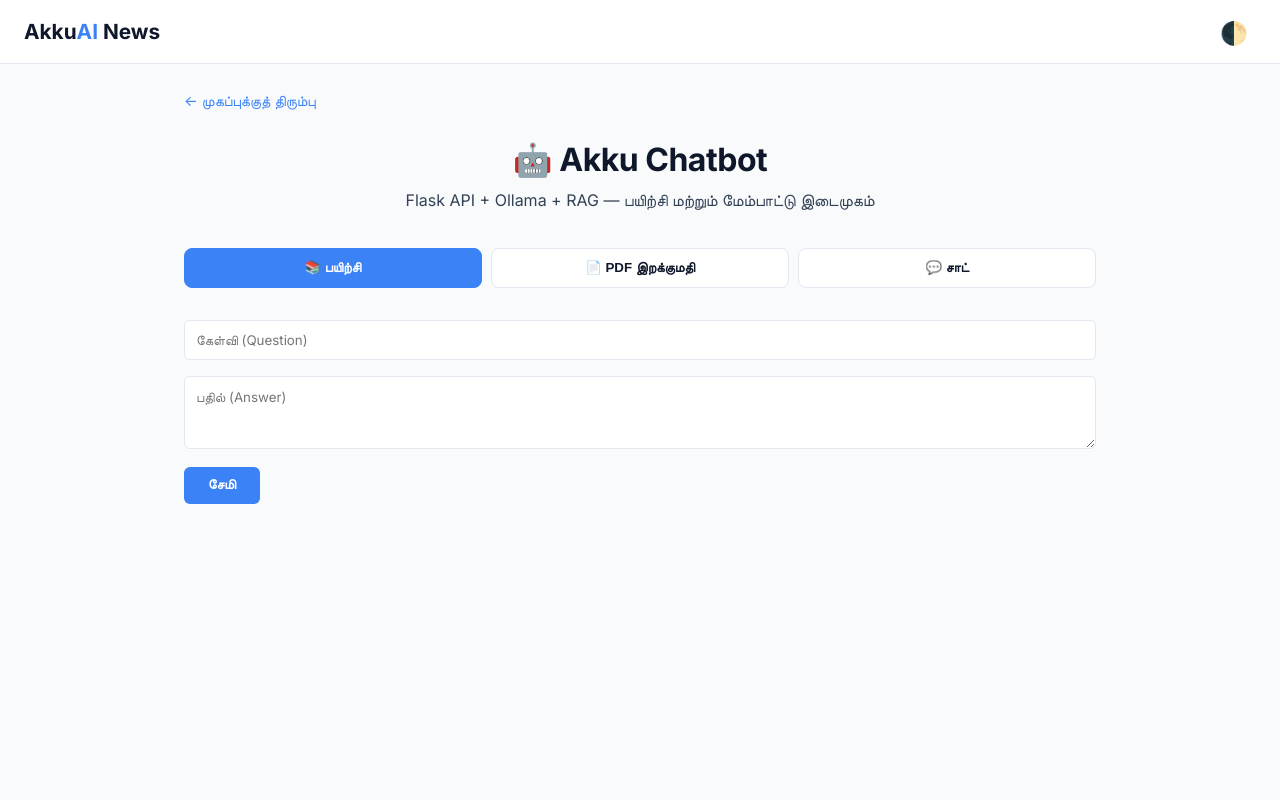
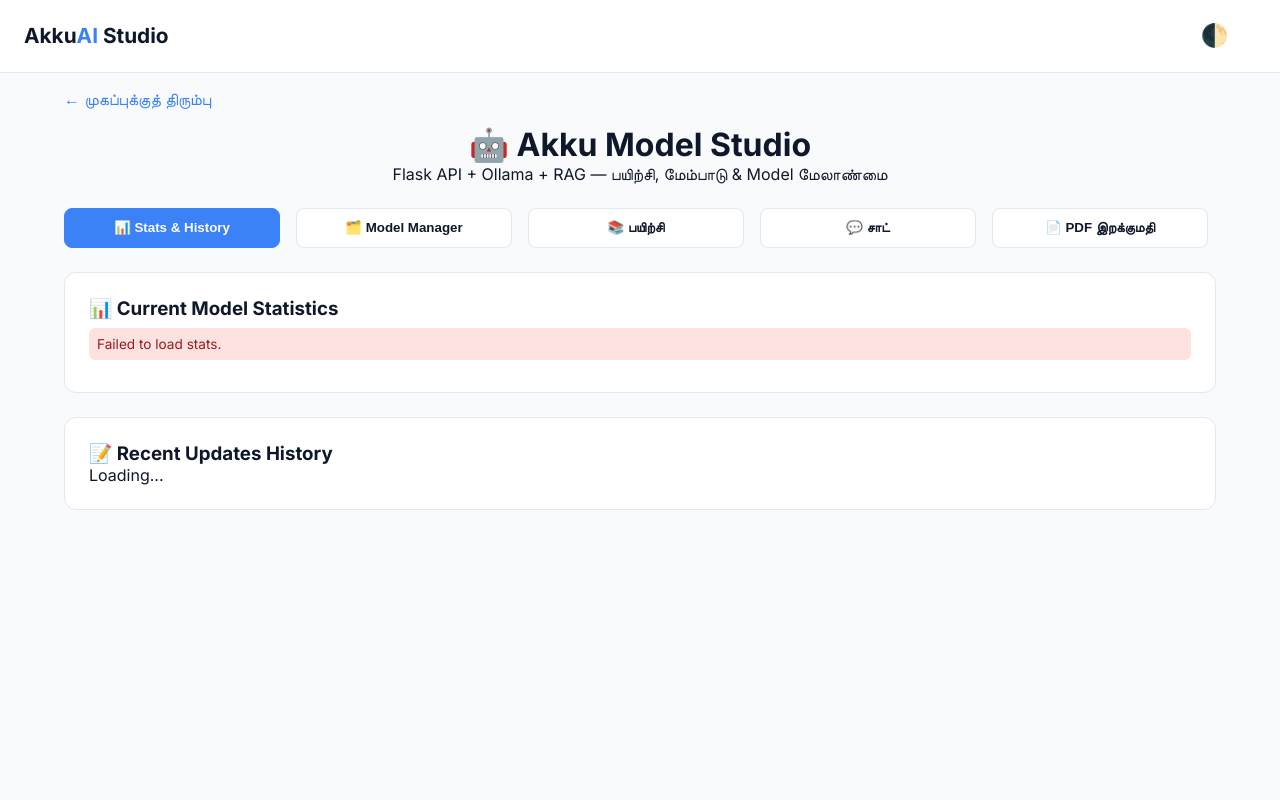
Before and after one commit to akkudevapps/ai, an ASP.NET Core app: page /Home/AkkuChatbot in a window 1280 px wide. Run offline with ASP.NET Core 8, Linux system fonts and the light colour scheme.

Commit message:
என் மாற்றங்களை விளக்கும் message

```diff
--- a/ai/Views/Home/akkuChatbot.cshtml
+++ b/ai/Views/Home/akkuChatbot.cshtml
@@ -1,6 +1,6 @@
 @{
-    ViewData["Title"] = "Akku Chatbot - பயிற்சி & சோதனை";
-    Layout = null; // complete standalone page, but using project theme
+    ViewData["Title"] = "Akku Chatbot - Model Studio";
+    Layout = null;
 }
 <!DOCTYPE html>
 <html lang="ta">
@@ -12,234 +12,277 @@
     <link rel="preconnect" href="https://fonts.gstatic.com" crossorigin>
     <link href="https://fonts.googleapis.com/css2?family=Inter:opsz,wght@14..32,300..700&display=swap" rel="stylesheet">
     <style>
-        /* --- Theme variables (same as news-magazine.css) --- */
+        /* Theme (same as before) */
         :root {
-            --bg-body: #f8fafc;
-            --bg-card: #ffffff;
-            --text-primary: #0f172a;
-            --text-secondary: #334155;
-            --border-light: #e2e8f0;
-            --accent: #3b82f6;
+            --bg-body: #f8fafc; --bg-card: #ffffff; --text-primary: #0f172a;
+            --text-secondary: #334155; --border-light: #e2e8f0; --accent: #3b82f6;
             --accent-hover: #2563eb;
-            --font: 'Inter', system-ui, -apple-system, sans-serif;
         }
         .theme-dark {
-            --bg-body: #0b1120;
-            --bg-card: #111827;
-            --text-primary: #f1f5f9;
-            --text-secondary: #cbd5e1;
-            --border-light: #1e293b;
-            --accent: #60a5fa;
+            --bg-body: #0b1120; --bg-card: #111827; --text-primary: #f1f5f9;
+            --text-secondary: #cbd5e1; --border-light: #1e293b; --accent: #60a5fa;
             --accent-hover: #3b82f6;
         }
-
         * { margin:0; padding:0; box-sizing:border-box; }
-        body {
-            font-family: var(--font);
-            background: var(--bg-body);
-            color: var(--text-primary);
-            transition: background 0.2s, color 0.2s;
-            line-height: 1.5;
-            min-height: 100vh;
-        }
-        .app-bar {
-            display: flex; justify-content: space-between; align-items: center;
-            padding: 0.75rem 1.5rem;
-            background: var(--bg-card);
-            border-bottom: 1px solid var(--border-light);
-            margin-bottom: 1.5rem;
-        }
-        .logo { font-weight: 700; font-size: 1.3rem; color: var(--text-primary); text-decoration: none; }
-        .logo span { color: var(--accent); }
-        .icon-btn {
-            background: transparent; border: none; font-size: 1.4rem; cursor: pointer;
-            color: var(--text-secondary); padding: 0.25rem 0.5rem; border-radius: 8px;
-        }
-        .icon-btn:hover { background: var(--border-light); }
-        .container { max-width: 960px; margin: 0 auto; padding: 0 1.5rem 2rem; }
-        .hero { text-align: center; margin-bottom: 2rem; }
-        .hero h1 { font-size: 2rem; font-weight: 700; letter-spacing: -0.5px; }
-        .hero p { color: var(--text-secondary); margin-top: 0.25rem; }
-        .tabs { display: flex; gap: 0.6rem; margin-bottom: 1.5rem; }
-        .tab {
-            flex:1; padding: 0.7rem; border: none; background: var(--bg-card);
-            color: var(--text-primary); border-radius: 8px; font-weight: 600;
-            cursor: pointer; transition: 0.2s; text-align: center;
-            border: 1px solid var(--border-light);
-        }
-        .tab.active { background: var(--accent); color: white; border-color: var(--accent); }
-        .tab-content { display: none; }
-        .tab-content.active { display: block; }
-
-        textarea, input[type="text"], input[type="file"] {
-            width: 100%; padding: 0.7rem; margin: 0.5rem 0;
-            border: 1px solid var(--border-light); border-radius: 6px;
-            background: var(--bg-card); color: var(--text-primary); font-family: var(--font);
-        }
-        button {
-            padding: 0.65rem 1.5rem; background: var(--accent); color: white;
-            border: none; border-radius: 6px; font-weight: 600; cursor: pointer; margin-top: 0.25rem;
-        }
-        button.secondary { background: var(--border-light); color: var(--text-primary); }
-        .status { font-size: 0.85rem; margin: 0.5rem 0; padding: 0.5rem; border-radius: 6px; }
-        .status.success { background: #d1fae5; color: #065f46; }
-        .status.error { background: #fee2e2; color: #991b1b; }
-
-        .chat-box {
-            border: 1px solid var(--border-light); border-radius: 8px;
-            height: 420px; overflow-y: auto; padding: 1rem; background: var(--bg-card);
-            margin-bottom: 0.75rem;
-        }
-        .message { display: flex; margin-bottom: 0.7rem; }
-        .message.user { justify-content: flex-end; }
-        .bubble {
-            max-width: 75%; padding: 0.6rem 1rem; border-radius: 12px; line-height: 1.5;
-            font-size: 0.95rem;
-        }
-        .user .bubble { background: var(--accent); color: white; }
-        .bot .bubble { background: var(--border-light); color: var(--text-primary); }
-
-        /* back link */
-        .back-link { display: inline-block; margin-bottom: 1.5rem; color: var(--accent); text-decoration: none; font-size: 0.9rem; }
-        .back-link:hover { text-decoration: underline; }
+        body { font-family: 'Inter', sans-serif; background: var(--bg-body); color: var(--text-primary); }
+        .app-bar { display:flex; justify-content:space-between; align-items:center; padding:0.75rem 1.5rem; background:var(--bg-card); border-bottom:1px solid var(--border-light); }
+        .logo { font-weight:700; font-size:1.3rem; color:var(--text-primary); text-decoration:none; } .logo span { color:var(--accent); }
+        .icon-btn { background:none; border:none; font-size:1.4rem; cursor:pointer; color:var(--text-secondary); }
+        .container { max-width:1200px; margin:0 auto; padding:1rem 1.5rem; }
+        .hero { text-align:center; margin-bottom:1.5rem; }
+        .hero h1 { font-size:2rem; }
+        .tabs { display:flex; gap:0.5rem; margin-bottom:1.5rem; flex-wrap:wrap; }
+        .tab { flex:1; min-width:90px; padding:0.7rem; border:1px solid var(--border-light); background:var(--bg-card); color:var(--text-primary); border-radius:8px; cursor:pointer; font-weight:600; text-align:center; }
+        .tab.active { background:var(--accent); color:white; border-color:var(--accent); }
+        .tab-content { display:none; }
+        .tab-content.active { display:block; }
+        input, textarea, select { width:100%; padding:0.7rem; margin:0.5rem 0; border:1px solid var(--border-light); border-radius:6px; background:var(--bg-card); color:var(--text-primary); }
+        button { padding:0.65rem 1.2rem; background:var(--accent); color:white; border:none; border-radius:6px; cursor:pointer; font-weight:600; margin-right:0.5rem; }
+        button.secondary { background:var(--border-light); color:var(--text-primary); }
+        .card { background:var(--bg-card); border:1px solid var(--border-light); border-radius:12px; padding:1.5rem; margin-bottom:1.5rem; }
+        .stat { display:flex; justify-content:space-between; margin-bottom:0.5rem; }
+        .stat span:first-child { color:var(--text-secondary); }
+        .chat-box { height:400px; overflow-y:auto; padding:1rem; background:var(--bg-card); border:1px solid var(--border-light); border-radius:8px; margin-bottom:0.5rem; }
+        .message { display:flex; margin-bottom:0.7rem; }
+        .message.user { justify-content:flex-end; }
+        .bubble { max-width:70%; padding:0.6rem 1rem; border-radius:12px; font-size:0.95rem; }
+        .user .bubble { background:var(--accent); color:white; }
+        .bot .bubble { background:var(--border-light); color:var(--text-primary); }
+        .status { font-size:0.85rem; padding:0.5rem; border-radius:6px; margin:0.5rem 0; }
+        .status.success { background:#d1fae5; color:#065f46; }
+        .status.error { background:#fee2e2; color:#991b1b; }
+        .history-item { padding:0.5rem; border-bottom:1px solid var(--border-light); font-size:0.9rem; }
+        .back-link { display:inline-block; margin-bottom:1rem; color:var(--accent); text-decoration:none; }
     </style>
 </head>
 <body class="@(Context.Request.Cookies["akku-theme"] == "dark" ? "theme-dark" : "")">
     <div class="app-bar">
-        <a href="/" class="logo">Akku<span>AI</span> News</a>
+        <a href="/" class="logo">Akku<span>AI</span> Studio</a>
         <button id="themeToggle" class="icon-btn">🌓</button>
     </div>
     <div class="container">
         <a href="/" class="back-link">← முகப்புக்குத் திரும்பு</a>
         <div class="hero">
-            <h1>🤖 Akku Chatbot</h1>
-            <p>Flask API + Ollama + RAG — பயிற்சி மற்றும் மேம்பாட்டு இடைமுகம்</p>
+            <h1>🤖 Akku Model Studio</h1>
+            <p>Flask API + Ollama + RAG — பயிற்சி, மேம்பாடு & Model மேலாண்மை</p>
         </div>
 
         <div class="tabs">
-            <button class="tab active" data-tab="train">📚 பயிற்சி</button>
+            <button class="tab active" data-tab="stats">📊 Stats & History</button>
+            <button class="tab" data-tab="models">🗂️ Model Manager</button>
+            <button class="tab" data-tab="train">📚 பயிற்சி</button>
+            <button class="tab" data-tab="chat">💬 சாட்</button>
             <button class="tab" data-tab="pdf">📄 PDF இறக்குமதி</button>
-            <button class="tab" data-tab="chat">💬 சாட்</button>
         </div>
 
-        <!-- பயிற்சி தாவல் -->
-        <div id="tab-train" class="tab-content active">
+        <!-- Stats & History Tab -->
+        <div id="tab-stats" class="tab-content active">
+            <div class="card">
+                <h3>📊 Current Model Statistics</h3>
+                <div id="statsContainer">Loading...</div>
+            </div>
+            <div class="card">
+                <h3>📝 Recent Updates History</h3>
+                <div id="historyContainer">Loading...</div>
+            </div>
+        </div>
+
+        <!-- Model Manager Tab -->
+        <div id="tab-models" class="tab-content">
+            <div class="card">
+                <h3>🗂️ Collection Manager (Knowledge Bases)</h3>
+                <div id="modelList"></div>
+                <hr style="margin:1rem 0; border-color:var(--border-light);">
+                <h4>Create New Collection</h4>
+                <input type="text" id="newModelName" placeholder="Collection Name (e.g., akku_support_v2)" />
+                <button onclick="createCollection()">Create</button>
+                <div id="modelMsg" class="status"></div>
+            </div>
+        </div>
+
+        <!-- Training Tab (Q&A add) -->
+        <div id="tab-train" class="tab-content">
             <div id="trainStatus"></div>
-            <input type="text" id="qInput" placeholder="கேள்வி (Question)" />
-            <textarea id="aInput" rows="3" placeholder="பதில் (Answer)"></textarea>
+            <input type="text" id="qInput" placeholder="கேள்வி" />
+            <textarea id="aInput" rows="3" placeholder="பதில்"></textarea>
             <button onclick="addQA()">சேமி</button>
         </div>
 
-        <!-- PDF இறக்குமதி தாவல் -->
+        <!-- Chat Tab -->
+        <div id="tab-chat" class="tab-content">
+            <div class="chat-box" id="chatBox"></div>
+            <div style="display:flex; gap:0.5rem;">
+                <input type="text" id="chatInput" placeholder="செய்தி..." style="flex:1;" />
+                <button onclick="sendMessage()">அனுப்பு</button>
+            </div>
+        </div>
+
+        <!-- PDF Import Tab (unchanged) -->
         <div id="tab-pdf" class="tab-content">
             <div id="pdfStatus"></div>
             <input type="file" id="pdfFile" accept=".pdf" />
             <button onclick="uploadPDF()">பதிவேற்றி Q&A பிரித்தெடு</button>
         </div>
-
-        <!-- சாட் தாவல் -->
-        <div id="tab-chat" class="tab-content">
-            <div class="chat-box" id="chatBox"></div>
-            <div style="display:flex; gap:0.5rem;">
-                <input type="text" id="chatInput" placeholder="உங்கள் செய்தி..." style="flex:1;" />
-                <button onclick="sendMessage()">அனுப்பு</button>
-            </div>
-        </div>
     </div>
 
     <script>
-        const API_BASE = "http://127.0.0.1:5000";
-        // Theme toggle (simple, can be enhanced)
-        const themeToggle = document.getElementById('themeToggle');
-        if (themeToggle) {
-            themeToggle.addEventListener('click', () => {
-                document.body.classList.toggle('theme-dark');
-                // optionally save to cookie/localStorage
-                const isDark = document.body.classList.contains('theme-dark');
-                document.cookie = `akku-theme=${isDark ? 'dark' : 'light'};path=/;max-age=86400`;
-            });
-        }
+        const API_BASE = "http://localhost:5000";
+        let activeCollection = "akku_knowledge"; // default
 
-        // Tabs
+        // Theme toggle
+        document.getElementById('themeToggle').addEventListener('click', () => {
+            document.body.classList.toggle('theme-dark');
+            document.cookie = `akku-theme=${document.body.classList.contains('theme-dark')?'dark':'light'};path=/`;
+        });
+
+        // Tab switching
         document.querySelectorAll('.tab').forEach(tab => {
             tab.addEventListener('click', () => {
                 document.querySelectorAll('.tab').forEach(t => t.classList.remove('active'));
                 tab.classList.add('active');
                 const target = tab.getAttribute('data-tab');
                 document.querySelectorAll('.tab-content').forEach(c => c.classList.remove('active'));
-                document.getElementById('tab-' + target).classList.add('active');
+                document.getElementById('tab-'+target).classList.add('active');
+                if (target === 'stats') loadStatsAndHistory();
+                if (target === 'models') loadCollections();
             });
         });
 
-        // Add QA
+        // ---------- Stats & History ----------
+        async function loadStatsAndHistory() {
+            try {
+                const res = await fetch(`${API_BASE}/admin/stats?collection=${activeCollection}`);
+                const data = await res.json();
+                document.getElementById('statsContainer').innerHTML = `
+                    <div class="stat"><span>Active Collection:</span><strong>${data.collection_name}</strong></div>
+                    <div class="stat"><span>Total Documents:</span><strong>${data.document_count}</strong></div>
+                    <div class="stat"><span>Estimated Size:</span><strong>${data.estimated_size_kb} KB</strong></div>
+                    <div class="stat"><span>Embedding Model:</span><strong>${data.embedding_model}</strong></div>
+                `;
+                // Fetch history
+                const histRes = await fetch(`${API_BASE}/admin/history?collection=${activeCollection}`);
+                const histData = await histRes.json();
+                const historyDiv = document.getElementById('historyContainer');
+                if (histData.history && histData.history.length > 0) {
+                    historyDiv.innerHTML = histData.history.map(h => `<div class="history-item">[${h.timestamp}] ${h.action}: ${h.detail}</div>`).join('');
+                } else {
+                    historyDiv.innerHTML = '<p>No updates yet.</p>';
+                }
+            } catch(e) {
+                document.getElementById('statsContainer').innerHTML = '<p class="status error">Failed to load stats.</p>';
+            }
+        }
+
+        // ---------- Model Manager ----------
+        async function loadCollections() {
+            try {
+                const res = await fetch(`${API_BASE}/admin/collections`);
+                const data = await res.json();
+                const list = document.getElementById('modelList');
+                if (data.collections && data.collections.length>0) {
+                    list.innerHTML = '<ul>' + data.collections.map(c =>
+                        `<li style="margin:0.5rem 0; display:flex; justify-content:space-between; align-items:center;">
+                            <span><strong>${c.name}</strong> (${c.count} docs)</span>
+                            <span>
+                                <button class="secondary" onclick="loadCollection('${c.name}')">Load</button>
+                                <button class="secondary" onclick="deleteCollection('${c.name}')">Delete</button>
+                            </span>
+                        </li>`
+                    ).join('') + '</ul>';
+                } else {
+                    list.innerHTML = '<p>No collections yet. Create one below.</p>';
+                }
+            } catch(e) {
+                document.getElementById('modelList').innerHTML = '<p class="status error">Error loading collections.</p>';
+            }
+        }
+
+        async function createCollection() {
+            const name = document.getElementById('newModelName').value.trim();
+            if (!name) { document.getElementById('modelMsg').innerHTML = '<div class="status error">Name required.</div>'; return; }
+            try {
+                const res = await fetch(`${API_BASE}/admin/create-collection`, {
+                    method: 'POST',
+                    headers: {'Content-Type':'application/json'},
+                    body: JSON.stringify({name})
+                });
+                const data = await res.json();
+                document.getElementById('modelMsg').innerHTML = data.status === 'success' ?
+                    '<div class="status success">✅ '+data.message+'</div>' :
+                    '<div class="status error">❌ '+data.message+'</div>';
+                if (data.status === 'success') { loadCollections(); document.getElementById('newModelName').value = ''; }
+            } catch(e) {
+                document.getElementById('modelMsg').innerHTML = '<div class="status error">Failed.</div>';
+            }
+        }
+
+        async function loadCollection(name) {
+            try {
+                const res = await fetch(`${API_BASE}/admin/load-collection`, {
+                    method: 'POST',
+                    headers: {'Content-Type':'application/json'},
+                    body: JSON.stringify({name})
+                });
+                const data = await res.json();
+                if (data.status === 'success') {
+                    activeCollection = name;
+                    alert('Loaded collection: ' + name);
+                    loadStatsAndHistory();
+                }
+            } catch(e) {}
+        }
+
+        async function deleteCollection(name) {
+            if (!confirm('Delete collection '+name+'? This cannot be undone.')) return;
+            try {
+                const res = await fetch(`${API_BASE}/admin/delete-collection`, {
+                    method: 'POST',
+                    headers: {'Content-Type':'application/json'},
+                    body: JSON.stringify({name})
+                });
+                const data = await res.json();
+                if (data.status === 'success') loadCollections();
+            } catch(e) {}
+        }
+
+        // ---------- Training (add QA) ----------
         async function addQA() {
             const q = document.getElementById('qInput').value.trim();
             const a = document.getElementById('aInput').value.trim();
             const status = document.getElementById('trainStatus');
-            if(!q || !a) { status.innerHTML = '<div class="status error">கேள்வி மற்றும் பதில் தேவை.</div>'; return; }
-            status.innerHTML = '<div class="status">சேமிக்கப்படுகிறது...</div>';
+            if (!q||!a) { status.innerHTML='<div class="status error">கேள்வி மற்றும் பதில் தேவை.</div>'; return; }
+            status.innerHTML='<div class="status">சேமிக்கப்படுகிறது...</div>';
             try {
                 const res = await fetch(`${API_BASE}/admin/add`, {
-                    method: 'POST',
-                    headers: {'Content-Type':'application/json'},
-                    body: JSON.stringify({question: q, answer: a})
+                    method:'POST',
+                    headers:{'Content-Type':'application/json'},
+                    body:JSON.stringify({question:q, answer:a, collection:activeCollection})
                 });
                 const data = await res.json();
-                if(res.ok) {
-                    status.innerHTML = '<div class="status success">✅ '+data.message+'</div>';
-                    document.getElementById('qInput').value = '';
-                    document.getElementById('aInput').value = '';
-                } else {
-                    status.innerHTML = '<div class="status error">❌ '+(data.message||'பிழை')+'</div>';
-                }
-            } catch (e) {
-                status.innerHTML = '<div class="status error">❌ API உடன் இணைப்புத் தோல்வி.</div>';
+                status.innerHTML = data.status==='success'?
+                    '<div class="status success">✅ '+data.message+'</div>' :
+                    '<div class="status error">❌ '+(data.message||'Error')+'</div>';
+                if(data.status==='success'){ document.getElementById('qInput').value=''; document.getElementById('aInput').value=''; }
+            } catch(e) {
+                status.innerHTML='<div class="status error">❌ API இணைப்புத் தோல்வி.</div>';
             }
         }
 
-        // Upload PDF
-        async function uploadPDF() {
-            const fileInput = document.getElementById('pdfFile');
-            const status = document.getElementById('pdfStatus');
-            if(!fileInput.files.length) {
-                status.innerHTML = '<div class="status error">PDF கோப்பைத் தேர்வு செய்யவும்.</div>';
-                return;
-            }
-            status.innerHTML = '<div class="status">PDF பகுக்கப்படுகிறது...</div>';
-            const formData = new FormData();
-            formData.append('file', fileInput.files[0]);
-            try {
-                const res = await fetch(`${API_BASE}/admin/import-pdf`, {
-                    method: 'POST',
-                    body: formData
-                });
-                const data = await res.json();
-                if(res.ok) {
-                    status.innerHTML = `<div class="status success">✅ ${data.message} (சேர்க்கப்பட்ட ஜோடிகள்: ${data.count})</div>`;
-                } else {
-                    status.innerHTML = '<div class="status error">❌ '+(data.error||'பிழை')+'</div>';
-                }
-            } catch(e) {
-                status.innerHTML = '<div class="status error">❌ பதிவேற்றம் தோல்வி.</div>';
-            }
-        }
-
-        // Chat
+        // ---------- Chat ----------
         async function sendMessage() {
-            const input = document.getElementById('chatInput');
-            const msg = input.value.trim();
+            const msg = document.getElementById('chatInput').value.trim();
             if(!msg) return;
             appendMessage('user', msg);
-            input.value = '';
+            document.getElementById('chatInput').value='';
             appendMessage('bot', '...');
             try {
                 const res = await fetch(`${API_BASE}/api/chat`, {
-                    method: 'POST',
-                    headers: {'Content-Type':'application/json'},
-                    body: JSON.stringify({message: msg})
+                    method:'POST',
+                    headers:{'Content-Type':'application/json'},
+                    body:JSON.stringify({message:msg, collection:activeCollection})
                 });
                 const data = await res.json();
-                updateLastBotMessage(data.reply || 'பதில் இல்லை.');
+                updateLastBotMessage(data.reply || 'No reply.');
             } catch(e) {
                 updateLastBotMessage('❌ API பிழை');
             }
@@ -248,8 +291,8 @@
         function appendMessage(role, text) {
             const box = document.getElementById('chatBox');
             const div = document.createElement('div');
-            div.className = `message ${role}`;
-            div.innerHTML = `<div class="bubble">${text}</div>`;
+            div.className = 'message '+role;
+            div.innerHTML = '<div class="bubble">'+text+'</div>';
             box.appendChild(div);
             box.scrollTop = box.scrollHeight;
         }
@@ -257,6 +300,28 @@
             const bubbles = document.querySelectorAll('#chatBox .message.bot .bubble');
             if(bubbles.length) bubbles[bubbles.length-1].textContent = text;
         }
+
+        // PDF upload (unchanged)
+        async function uploadPDF() {
+            const file = document.getElementById('pdfFile').files[0];
+            const status = document.getElementById('pdfStatus');
+            if(!file) { status.innerHTML='<div class="status error">PDF select செய்யவும்.</div>'; return; }
+            status.innerHTML='<div class="status">Processing...</div>';
+            const formData = new FormData(); formData.append('file', file);
+            formData.append('collection', activeCollection);
+            try {
+                const res = await fetch(`${API_BASE}/admin/import-pdf`, { method:'POST', body:formData });
+                const data = await res.json();
+                status.innerHTML = data.status==='success'?
+                    `<div class="status success">✅ ${data.message} (${data.count} pairs)</div>` :
+                    `<div class="status error">❌ ${data.error||'Error'}</div>`;
+            } catch(e) {
+                status.innerHTML='<div class="status error">❌ Upload failed.</div>';
+            }
+        }
+
+        // Initial load
+        loadStatsAndHistory();
     </script>
 </body>
 </html>
```
Also changed, not shown: 6 other files.
